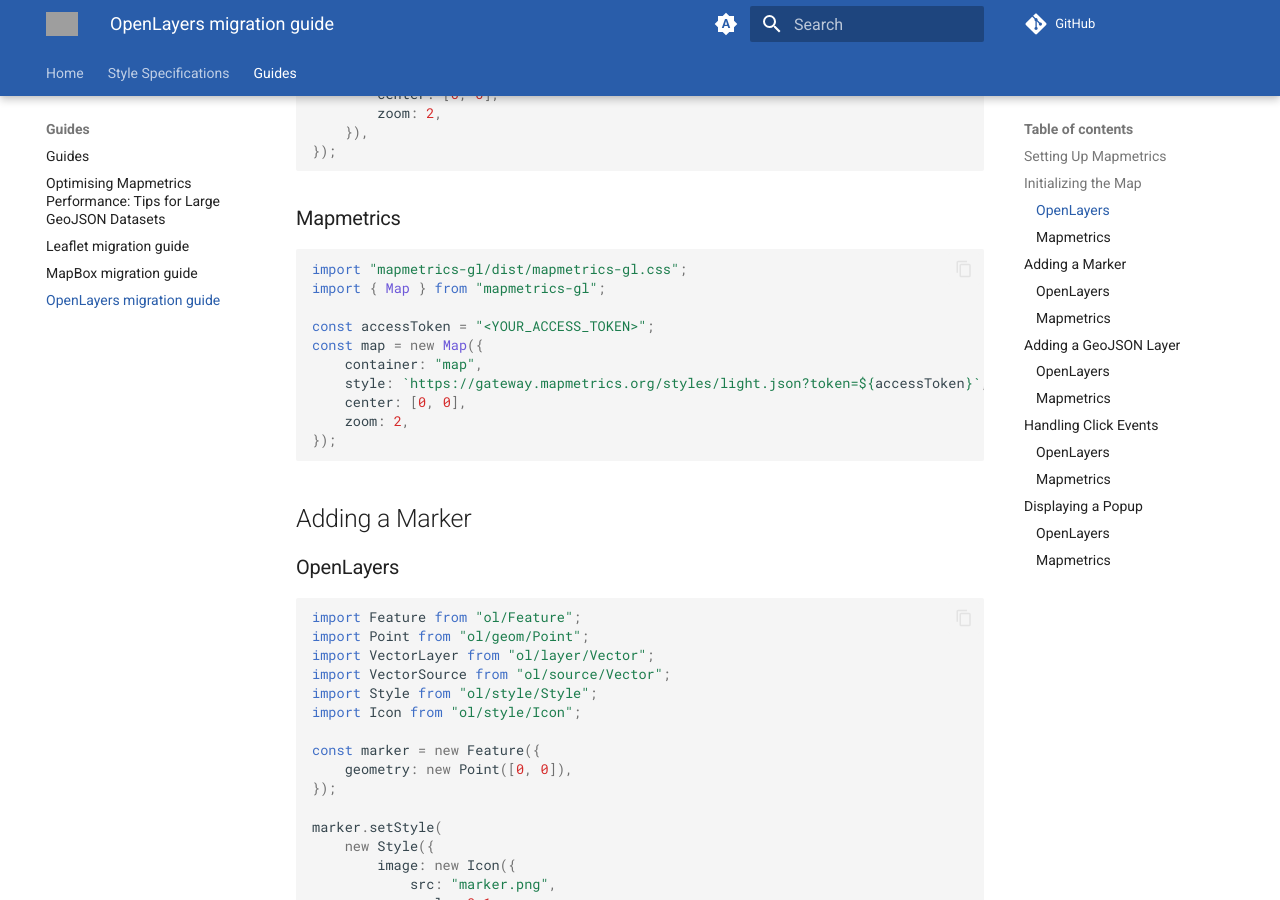
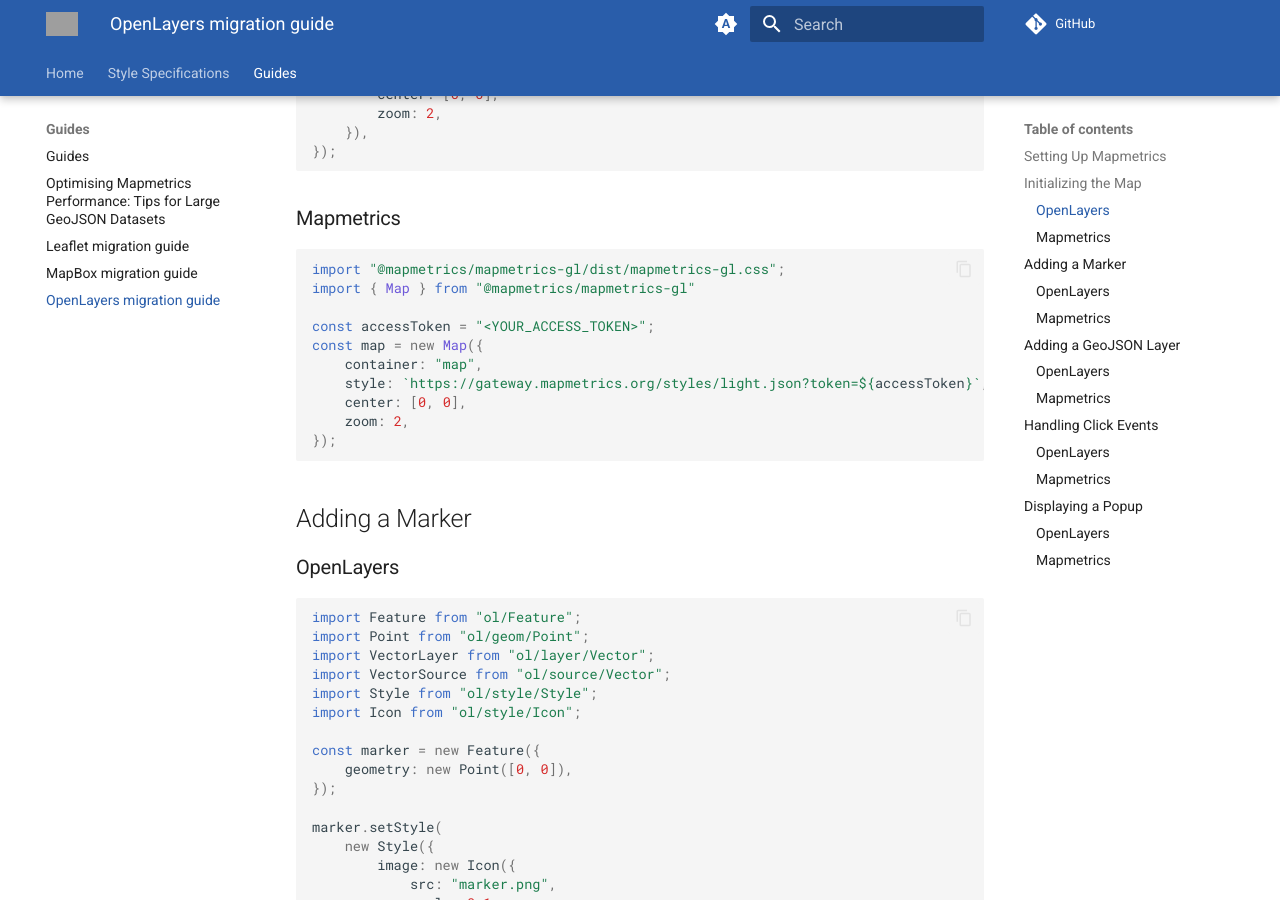
Before and after one commit to MapMetrics/mapmetrics-gl, an MkDocs documentation site: the page built from docs/guides/openlayers-migration-guide.md, in a window 1280 px wide and 900 px high, scrolled down 755 px. Built offline with MkDocs 1.6.1 and Material for MkDocs 9.7.7, drawn with Linux system fonts in a browser that asks for light colours; comment, search, counter and statistics services are not loaded; grey boxes are pictures that could not be loaded.

Commit message:
change version and organization

````diff
--- a/docs/guides/openlayers-migration-guide.md
+++ b/docs/guides/openlayers-migration-guide.md
@@ -38,8 +38,8 @@ const map = new Map({
 ### Mapmetrics
 
 ```js
-import "mapmetrics-gl/dist/mapmetrics-gl.css";
-import { Map } from "mapmetrics-gl";
+import "@mapmetrics/mapmetrics-gl/dist/mapmetrics-gl.css";
+import { Map } from "@mapmetrics/mapmetrics-gl"
 
 const accessToken = "<YOUR_ACCESS_TOKEN>";
 const map = new Map({
--- a/package.json
+++ b/package.json
@@ -1,7 +1,7 @@
 {
-    "name": "mapmetrics-gl",
+    "name": "@mapmetrics/mapmetrics-gl",
     "description": "BSD licensed community fork of mapbox-gl, a WebGL interactive maps library",
-    "version": "0.0.1",
+    "version": "0.1.3",
     "main": "dist/mapmetrics-gl.js",
     "style": "dist/mapmetrics-gl.css",
     "license": "BSD-3-Clause",
````
Also changed, not shown: README.md (+2 -2 lines), docs/guides/leaflet-migration-guide.md (+2 -2 lines).
